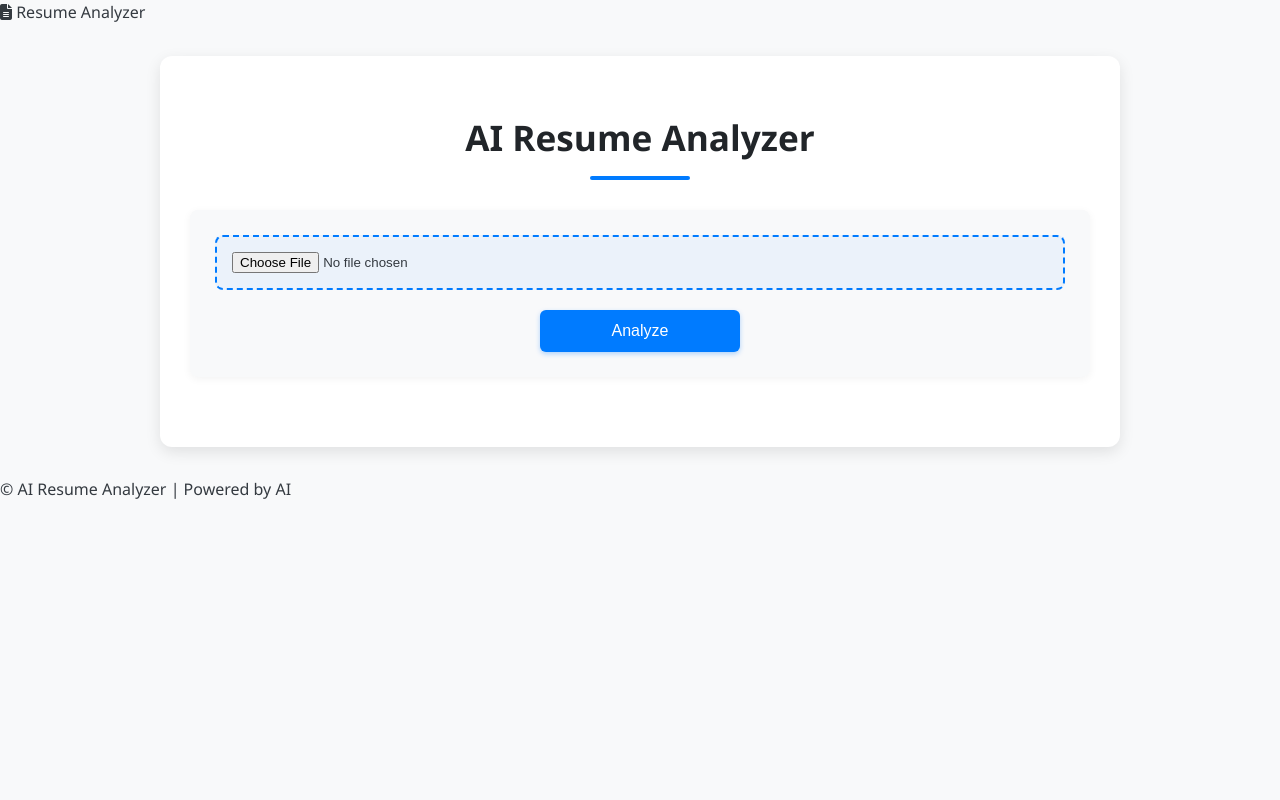
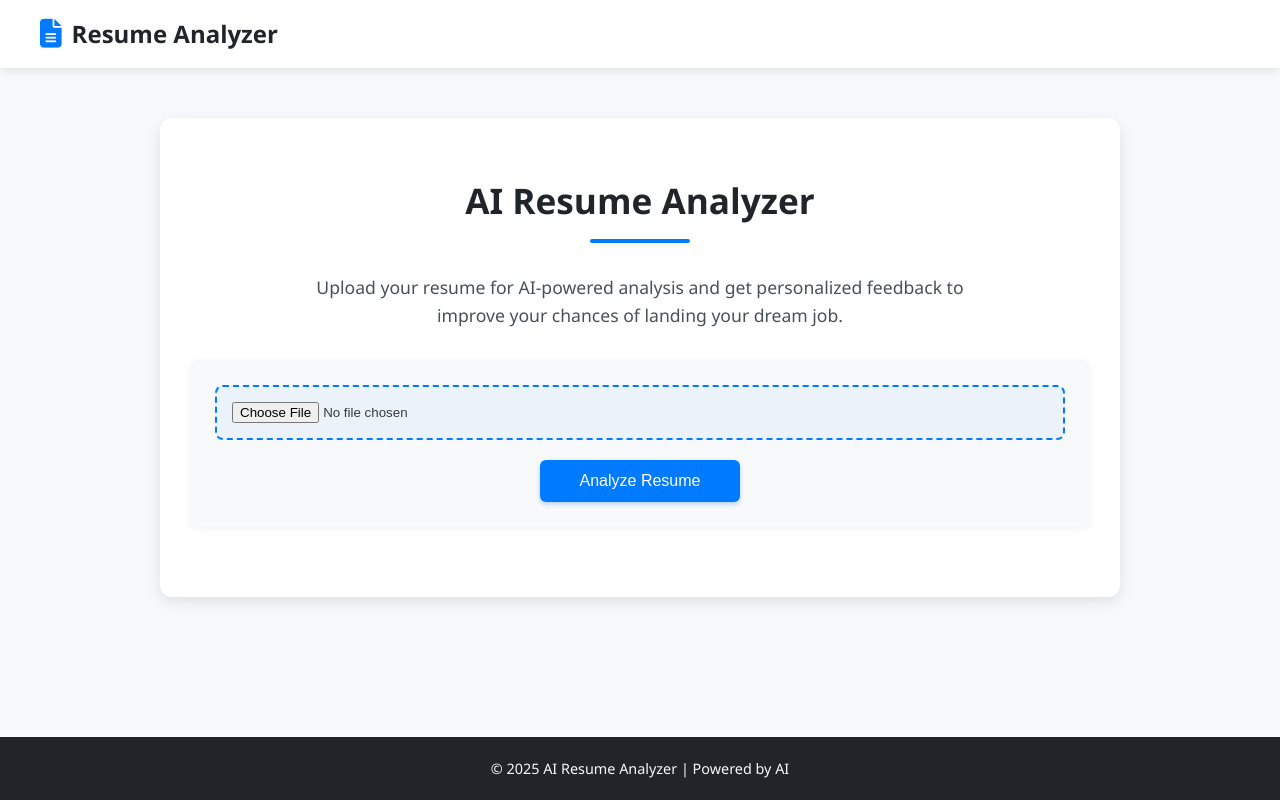
Before and after one commit to sandunMadhushan/ai-powered-resume-analyzer, a Flask app: template app/templates/index.html in a window 1280 px wide. Run offline with Flask 3, Linux system fonts and the light colour scheme; the template is opened without the code that fills it, so the values that code supplies are empty.

Commit message:
updated UI

```diff
--- a/app/routes.py
+++ b/app/routes.py
@@ -1,7 +1,12 @@
 from flask import Blueprint, render_template, request, jsonify
 from .resume_parser import parse_resume, analyze_resume
+from datetime import datetime
 
 main = Blueprint('main', __name__)
+
+@main.context_processor
+def inject_now():
+    return {'now': datetime.utcnow()}
 
 @main.route('/')
 def home():
--- a/app/static/css/styles.css
+++ b/app/static/css/styles.css
@@ -5,6 +5,44 @@
   padding: 0;
   background-color: #f8f9fa;
   color: #343a40;
+  display: flex;
+  flex-direction: column;
+  min-height: 100vh;
+}
+
+header {
+  background-color: #ffffff;
+  box-shadow: 0 2px 10px rgba(0, 0, 0, 0.1);
+  padding: 15px 0;
+  position: relative;
+}
+
+.header-container {
+  max-width: 1200px;
+  margin: 0 auto;
+  padding: 0 20px;
+  display: flex;
+  justify-content: space-between;
+  align-items: center;
+}
+
+.logo {
+  display: flex;
+  align-items: center;
+  font-size: 1.5rem;
+  font-weight: 600;
+  color: #212529;
+}
+
+.logo i {
+  color: #007bff;
+  margin-right: 10px;
+  font-size: 1.8rem;
+}
+
+main {
+  flex: 1;
+  padding: 20px 0;
 }
 
 .container {
@@ -14,6 +52,25 @@
   padding: 30px;
   border-radius: 12px;
   box-shadow: 0 5px 15px rgba(0, 0, 0, 0.1);
+}
+
+footer {
+  background-color: #212529;
+  color: #f8f9fa;
+  padding: 20px 0;
+  text-align: center;
+  margin-top: auto;
+}
+
+.footer-container {
+  max-width: 1200px;
+  margin: 0 auto;
+  padding: 0 20px;
+}
+
+footer p {
+  margin: 0;
+  font-size: 0.9rem;
 }
 
 h1 {
@@ -200,6 +257,28 @@
   color: #e03131;
 }
 
+/* Loading indicator */
+.loading {
+  display: none;
+  text-align: center;
+  padding: 20px;
+}
+
+.loading i {
+  font-size: 2rem;
+  color: #007bff;
+  animation: spin 1s infinite linear;
+}
+
+@keyframes spin {
+  0% {
+    transform: rotate(0deg);
+  }
+  100% {
+    transform: rotate(360deg);
+  }
+}
+
 /* Responsive adjustments */
 @media (max-width: 768px) {
   .container {
@@ -254,3 +333,14 @@
 #results > div:nth-child(7) {
   animation-delay: 0.7s;
 }
+
+.intro-text {
+  text-align: center;
+  margin-bottom: 30px;
+  color: #495057;
+  font-size: 1.1rem;
+  line-height: 1.6;
+  max-width: 700px;
+  margin-left: auto;
+  margin-right: auto;
+}
--- a/app/static/js/scripts.js
+++ b/app/static/js/scripts.js
@@ -2,12 +2,21 @@
   e.preventDefault();
 
   const formData = new FormData(e.target);
+  const resultsDiv = document.getElementById("results");
+  const loadingDiv = document.getElementById("loading");
+
+  // Clear previous results and show loading
+  resultsDiv.innerHTML = "";
+  loadingDiv.style.display = "block";
 
   try {
     const response = await fetch("/upload", {
       method: "POST",
       body: formData,
     });
+
+    // Hide loading indicator
+    loadingDiv.style.display = "none";
 
     if (!response.ok) {
       throw new Error(`HTTP error! status: ${response.status}`);
@@ -16,9 +25,27 @@
     const result = await response.json();
     console.log("Raw response:", result); // Debug log
 
-    // Create a container for the formatted results
-    const resultsDiv = document.getElementById("results");
-    resultsDiv.innerHTML = "";
+    // Check if we got an error response
+    if (result.error) {
+      // If it's an API quota error, show a specific message
+      if (result.error.includes("quota")) {
+        resultsDiv.innerHTML = `
+          <div class="error">
+            <h2>API Quota Exceeded</h2>
+            <p>We've reached our API usage limit. Please try again later or contact support.</p>
+          </div>
+        `;
+      } else {
+        // For other errors, show the error message
+        resultsDiv.innerHTML = `
+          <div class="error">
+            <h2>Error</h2>
+            <p>${result.error}</p>
+          </div>
+        `;
+      }
+      return;
+    }
 
     // Parse the feedback from the response
     let feedback;
@@ -28,7 +55,13 @@
         feedback = JSON.parse(result.raw_content);
       } catch (e) {
         console.error("Failed to parse raw content:", e);
-        throw new Error("Failed to parse resume analysis");
+        resultsDiv.innerHTML = `
+          <div class="error">
+            <h2>Error</h2>
+            <p>Failed to parse resume analysis. Please try again.</p>
+          </div>
+        `;
+        return;
       }
     } else {
       feedback = result;
@@ -110,8 +143,15 @@
       resultsDiv.appendChild(sectionDiv);
     }
   } catch (error) {
+    // Hide loading indicator on error
+    loadingDiv.style.display = "none";
+
     console.error("Error:", error);
-    const resultsDiv = document.getElementById("results");
-    resultsDiv.innerHTML = `<div class="error">Error: ${error.message}</div>`;
+    resultsDiv.innerHTML = `
+      <div class="error">
+        <h2>Error</h2>
+        <p>An error occurred while processing your resume. Please try again later.</p>
+      </div>
+    `;
   }
 });
--- a/app/templates/base.html
+++ b/app/templates/base.html
@@ -51,7 +51,7 @@
     <main>{% block content %}{% endblock %}</main>
     <footer>
       <div class="footer-container">
-        <p>&copy; {{ now.year }} AI Resume Analyzer | Powered by AI</p>
+        <p>&copy; 2025 AI Resume Analyzer | Powered by AI</p>
       </div>
     </footer>
   </body>
--- a/app/templates/index.html
+++ b/app/templates/index.html
@@ -1,10 +1,18 @@
 {% extends "base.html" %} {% block content %}
 <div class="container">
   <h1>AI Resume Analyzer</h1>
+  <p class="intro-text">
+    Upload your resume for AI-powered analysis and get personalized feedback to
+    improve your chances of landing your dream job.
+  </p>
   <form id="uploadForm" enctype="multipart/form-data">
-    <input type="file" name="resume" required />
-    <button type="submit">Analyze</button>
+    <input type="file" name="resume" accept=".pdf" required />
+    <button type="submit">Analyze Resume</button>
   </form>
+  <div id="loading" class="loading">
+    <i class="fas fa-circle-notch"></i>
+    <p>Analyzing your resume... This might take a moment.</p>
+  </div>
   <div id="results"></div>
 </div>
 
```
